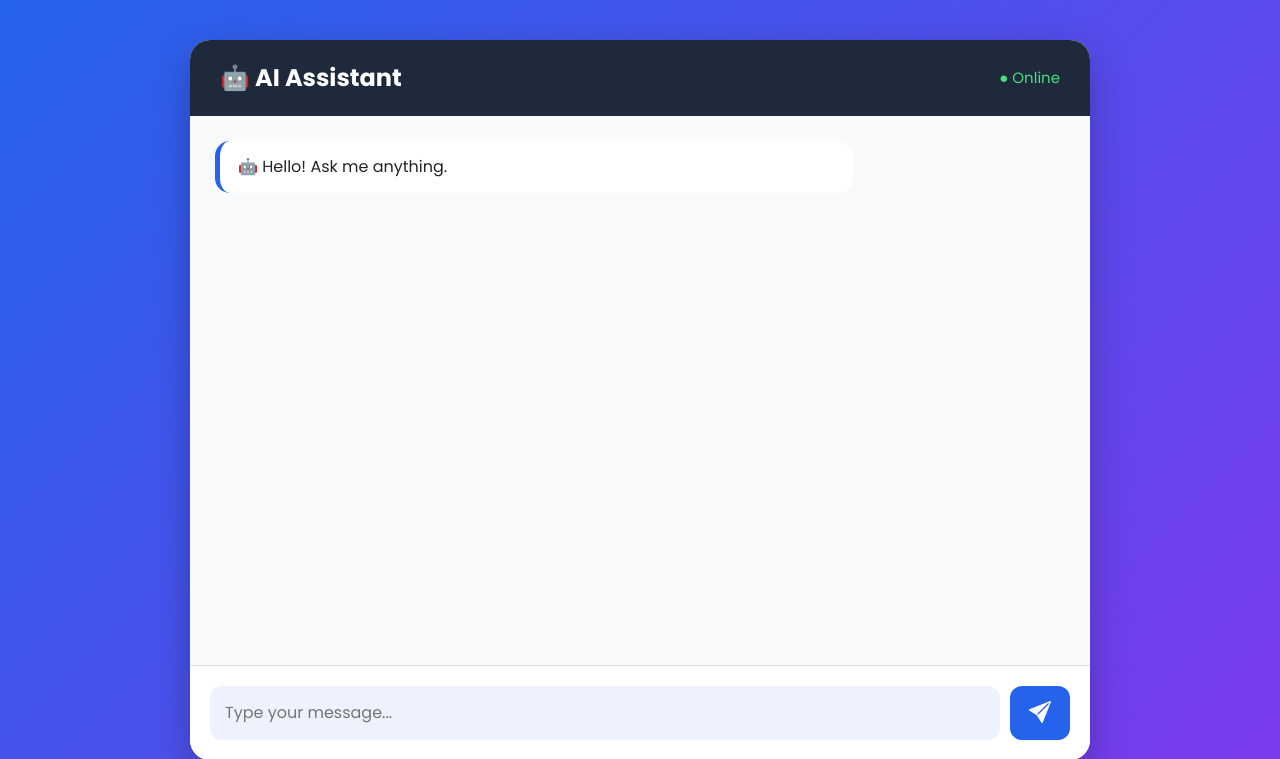
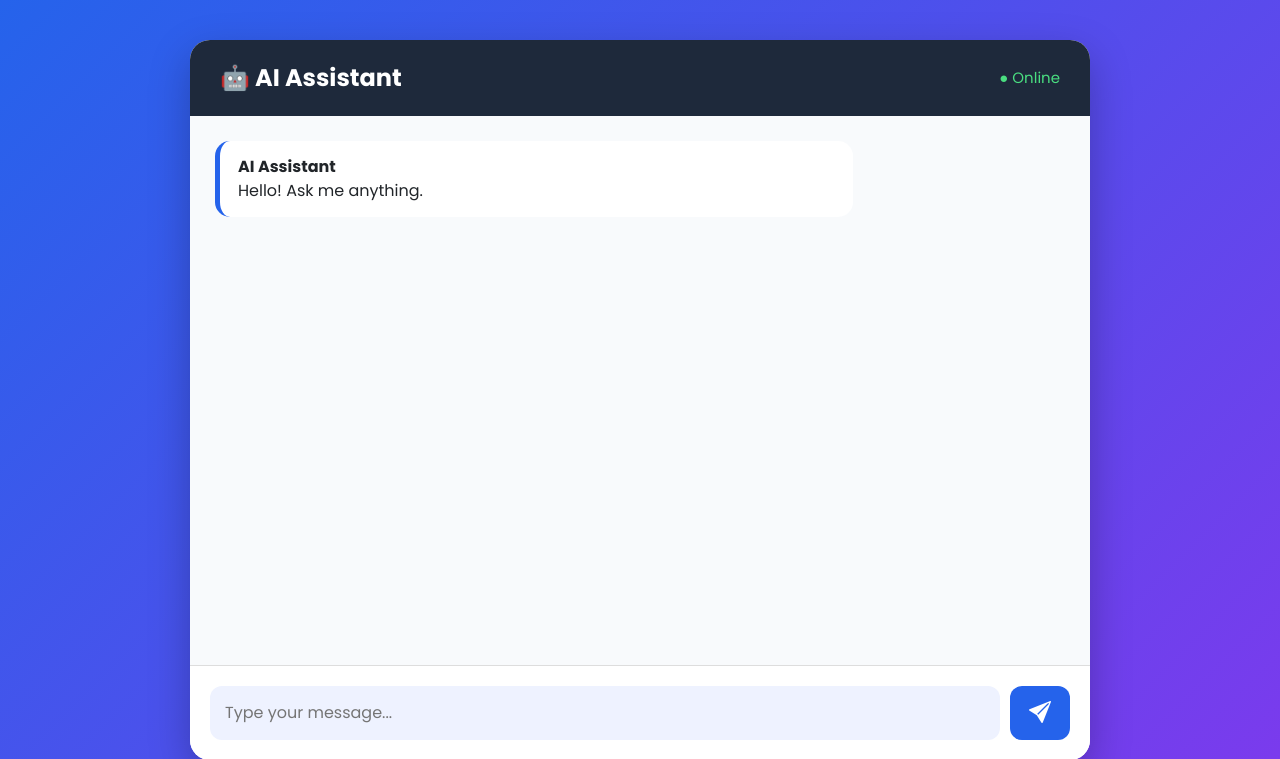
Before and after one commit to pranayaitopfw/chatbot, a Flask app: page / in a window 1280 px wide. Shown: the top 759 px of the page. Run offline with Flask 3, Linux system fonts and the light colour scheme; some libraries are stand-ins or nearby versions.

Commit message:
Update index.html

```diff
--- a/templates/index.html
+++ b/templates/index.html
@@ -6,7 +6,7 @@
     <meta charset="UTF-8">
     <meta name="viewport" content="width=device-width, initial-scale=1.0">
 
-    <title>AI ChatBot</title>
+    <title>pranay's AI Assistant</title>
 
     <!-- Google Font -->
     <link href="https://fonts.googleapis.com/css2?family=Poppins:wght@300;400;500;600;700&display=swap" rel="stylesheet">
@@ -50,7 +50,8 @@
         <div id="chat-box">
 
             <div class="ai-message">
-                🤖 Hello! Ask me anything.
+              <strong>AI Assistant</strong><br>
+                Hello! Ask me anything.
             </div>
 
         </div>
```
